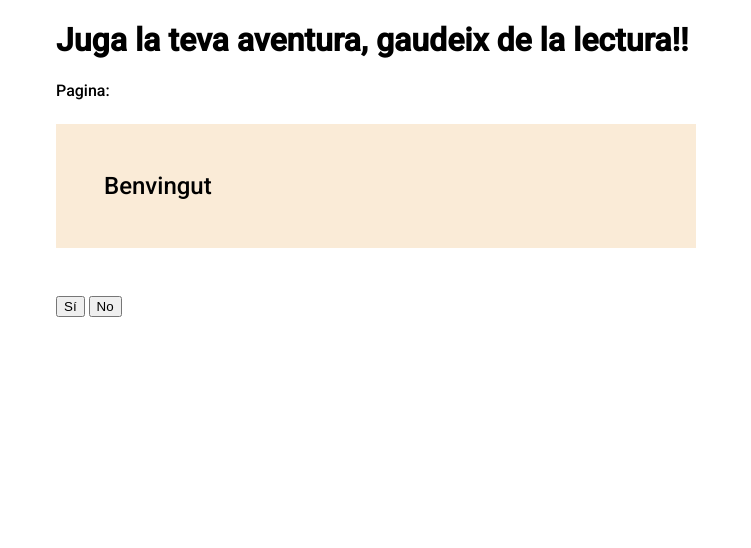
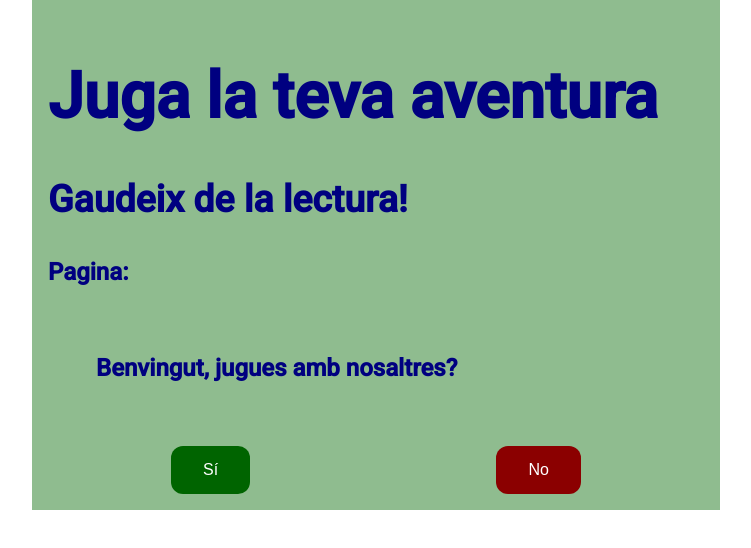
Before and after one commit to Efarinyes/conte-interactiu, a plain HTML site: page index.html in a window 1280 px wide. Shown: the whole page, without its empty margins (264-1015 px from the left). Drawn offline with Linux system fonts and the light colour scheme.

Commit message:
Commit final

```diff
--- a/index.html
+++ b/index.html
@@ -1,5 +1,6 @@
 <!DOCTYPE html>
 <html lang="en">
+
 <head>
     <meta charset="UTF-8">
     <meta http-equiv="X-UA-Compatible" content="IE=edge">
@@ -7,54 +8,34 @@
     <link rel="stylesheet" href="styles.css">
     <link rel="preconnect" href="https://fonts.googleapis.com">
     <link rel="preconnect" href="https://fonts.gstatic.com" crossorigin>
-    <link href="https://fonts.googleapis.com/css2?family=Roboto:ital,wght@0,300;0,500;1,300;1,500&display=swap" rel="stylesheet">
+    <link href="https://fonts.googleapis.com/css2?family=Roboto:ital,wght@0,300;0,500;1,300;1,500&display=swap"
+        rel="stylesheet">
     <title>Escriu Aventura</title>
 </head>
+
 <body>
-    <header class = 'header'>
-        <h1> Juga la teva aventura, gaudeix de la lectura!! </h1>
+    <div class = 'imgFondo'>
+        <header class='header'>
+            <h1> Juga la teva aventura </h1>
+            <h3> Gaudeix de la lectura!</h3>
         </header>
         <main>
             <header>
-            <div class = 'pagina'>Pagina: </div>
+                <div>
+                   <h2 class = 'pagina'> Pagina: </h2>
+                </div>
             </header>
+
             <section class="text">
-
-            <p>Text</p>
-
+                Text
             </section>
-        <footer>
-            <button onclick="ferSi()">Sí</button>
-            <button onclick="ferNo()">No</button>
+            <footer class='foot'>
+                <button onclick="ferSi()" class='btnSi'>Sí</button>
+                <button onclick="ferNo()" class='btnNo'>No</button>
             </footer>
         </main>
+    </div>
+    <script src="logica.js"></script>
+</body>
 
-
-    <script>
-        let historia = [
-            { text: 'Benvingut'},
-            { text: 'Continuem'},
-            { text: 'Un senyor petit i eixerit de Santa Coloma, ha d\'anar a Madrid decidit, ha de treballar \n vols participar a la seva aventura?'},
-            { text: 'estas segur de que no vols seguir?'},
-            { text: 'Adeu!!'}
-        ]
-
-        let pagina = 0;
-        let text = document.querySelector('.text');
-        text.textContent = historia[pagina].text;
-
-        function ferSi() {
-            pagina = pagina +1;
-            text.textContent = historia[pagina].text
-            let sumPag = document.querySelector('.pagina');
-            sumPag.textContent = pagina;
-        }
-        function ferNo() {
-            pagina = pagina -1;
-            text.textContent = historia[pagina].text;
-            let sumPag = document.querySelector('.pagina');
-            sumPag.textContent = pagina;
-        }
-    </script>
-</body>
 </html>
--- /dev/null
+++ b/logica.js
@@ -0,0 +1,62 @@
+
+const historia = [
+    {
+        "text": "Benvingut, jugues amb nosaltres?",
+        "si": 1,
+        "no": 7
+    },
+    {
+        "text": "Un senyor petit i eixerit de Santa Coloma, ha d'anar a Madrid decidit, ha de treballar. L'acompanyes en el seu viatge?",
+        "si": 2,
+        "no": 7
+    },
+    {
+        "text": "El senyor petit i eixerit va cap a Sants a gafar el tren, l'acompanyes?",
+        "si": 3,
+        "no": 7
+    },
+    {
+        "text": "Compreu els bitllets per anar a Madrid, l'Ave es mes car i us deixa a Atocha, el de tota la vida, mes barat, us deixa a Chamartin. On Aneu? ( si = Atocha, no = Chamartin )",
+        "si": 5,
+        "no": 4
+    },
+    {
+        "text": "Sou a Chamartin, els hotels son de pena, et quedes?",
+        "si": 8,
+        "no": 7
+    },
+    {
+        "text": "Sou a Atocha i busqueu taxi per anar al hotel. Segeuixes amb el Sr. Eixerit?",
+        "si": 6,
+        "no": 7
+
+    },
+    {
+        "text": "El Sr. eixerit i tu us instaleu a l'hotel i demà a buscar a feina. Vols repetr la història?",
+        "si": 1,
+        "no":7
+    },
+    {
+        "text": "Adeu!!",
+        "si": -1,
+        "no": -1
+    }
+];
+
+let pagina = 0;
+let text = document.querySelector('.text');
+text.textContent = historia[pagina].text;
+
+function ferSi() {
+    pagina = historia[pagina].si;
+
+    text.textContent = historia[pagina].text;
+    let sumPag = document.querySelector('.pagina');
+    sumPag.textContent = pagina;
+};
+function ferNo() {
+    pagina = historia[pagina].no;
+    text.textContent = historia[pagina].text;
+    let sumPag = document.querySelector('.pagina');
+    sumPag.textContent = pagina;
+ };
--- a/styles.css
+++ b/styles.css
@@ -1,14 +1,53 @@
 body {
-    max-width: 40rem;
-
+    max-width: 43rem;
     margin: 0 auto;
     font-family: 'Roboto', sans-serif;
+    color: navy;
+}
+
+.header {
+    font-size: xx-large;
+}
+
+.imgFondo {
+    background-color: darkseagreen;
+
+
+    padding: 1rem;
 }
 
 .text {
-    background-color:antiquewhite;
-    margin-top: 1.5rem;
+    margin-top: 1rem;
+    color:navy;
     padding: 2em;
-    margin-bottom: 2em;
+    margin-bottom: 1rem;
     font-size: x-large;
+    font-weight: 700;
 }
+.btnSi {
+    background-color:darkgreen;
+    border: none;
+    border-radius: 12px;
+    color: white;
+    padding: 15px 32px;
+    text-align: center;
+    text-decoration: none;
+    display: inline-block;
+    font-size: 16px;
+}
+
+.btnNo {
+    background-color:darkred;
+    border: none;
+    border-radius: 12px;
+    color: white;
+    padding: 15px 32px;
+    text-align: center;
+    text-decoration: none;
+    display: inline-block;
+    font-size: 16px;
+}
+.foot {
+    display: flex;
+    justify-content: space-around;
+}
```
Lines whose indentation alone changed are shown as unchanged.
